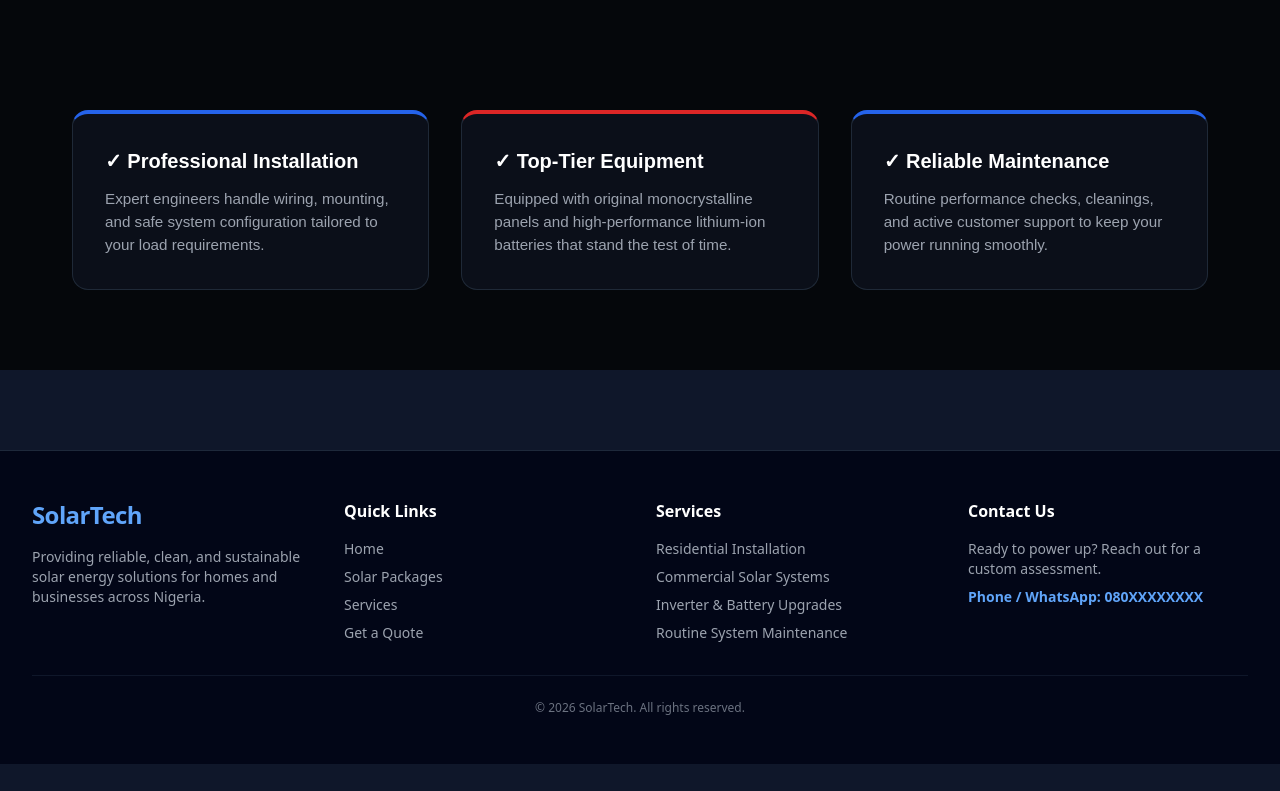
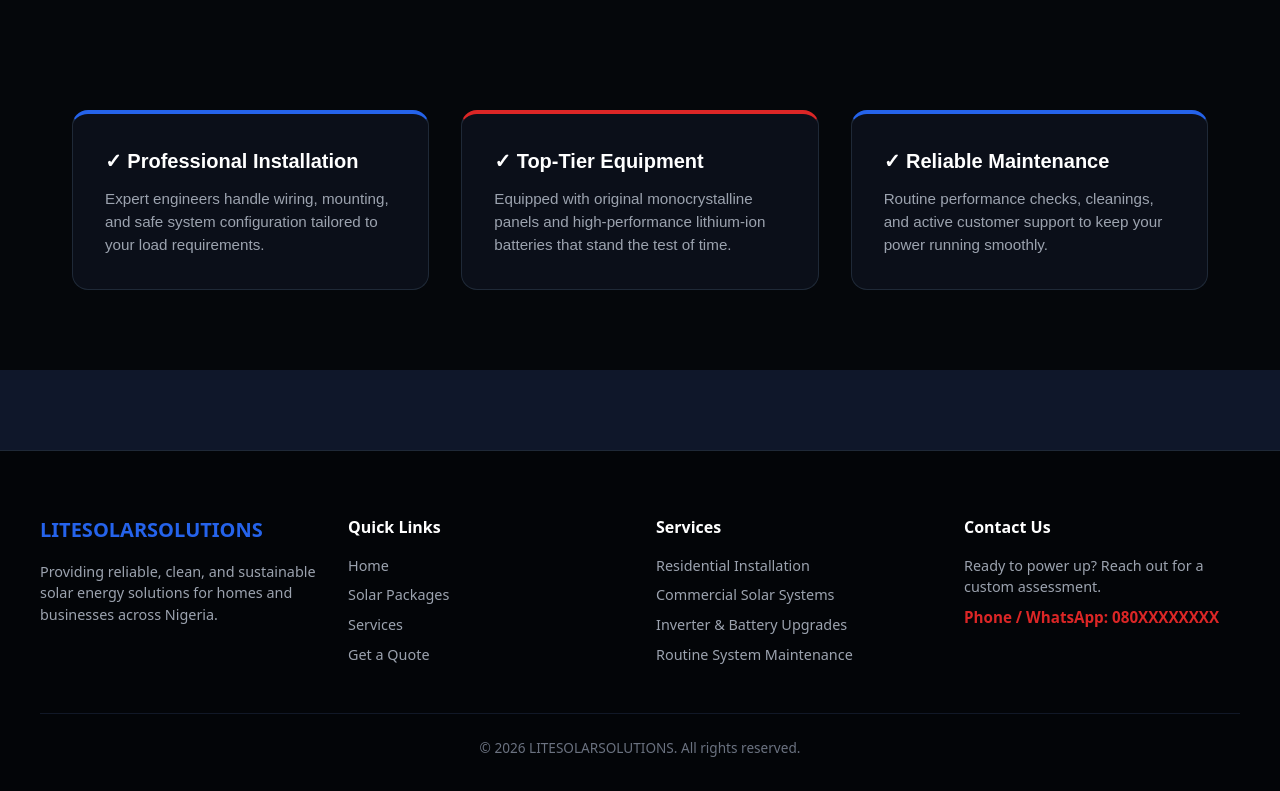
Before and after one commit to litesolar/litesolarsolutions, a Next.js app: page / in a window 1280 px wide. Shown: the part 581-1372 px from the top of the page. Before the commit the page ends 1345 px from the top, so only its background shows below. Built offline with nearby package versions, Linux system fonts and the light colour scheme.

Commit message:
Update Footer.jsx

```diff
--- a/app/components/Footer.jsx
+++ b/app/components/Footer.jsx
@@ -2,28 +2,28 @@ import Link from 'next/link';
 
 export default function Footer() {
   return (
-    <footer className="bg-slate-950 border-t border-slate-800 text-gray-400 py-12 px-4 sm:px-6 lg:px-8 mt-20">
-      <div className="max-w-7xl mx-auto grid grid-cols-1 md:grid-cols-4 gap-8 mb-8">
+    <footer style={{ backgroundColor: '#030508', borderTop: '1px solid #1f2937', color: '#9ca3af', padding: '4rem 2rem 2rem 2rem', marginTop: '5rem' }}>
+      <div style={{ maxWidth: '1200px', margin: '0 auto', display: 'grid', gridTemplateColumns: 'repeat(auto-fit, minmax(220px, 1fr))', gap: '2rem', marginBottom: '3rem' }}>
         <div>
-          <span className="text-2xl font-bold tracking-tight text-blue-400">SolarTech</span>
-          <p className="mt-4 text-sm text-gray-400">
+          <span style={{ fontSize: '1.25rem', fontWeight: '900', color: '#2563eb' }}>LITESOLARSOLUTIONS</span>
+          <p style={{ marginTop: '1rem', fontSize: '0.9rem', color: '#9ca3af', lineHeight: '1.5' }}>
             Providing reliable, clean, and sustainable solar energy solutions for homes and businesses across Nigeria.
           </p>
         </div>
 
         <div>
-          <h4 className="text-white font-semibold mb-4">Quick Links</h4>
-          <ul className="space-y-2 text-sm">
-            <li><Link href="/" className="hover:text-blue-400 transition">Home</Link></li>
-            <li><Link href="/packages" className="hover:text-blue-400 transition">Solar Packages</Link></li>
-            <li><Link href="/services" className="hover:text-blue-400 transition">Services</Link></li>
-            <li><Link href="/quote" className="hover:text-blue-400 transition">Get a Quote</Link></li>
+          <h4 style={{ color: '#ffffff', fontWeight: '700', marginBottom: '1rem' }}>Quick Links</h4>
+          <ul style={{ listStyle: 'none', padding: 0, margin: 0, display: 'flex', flexDirection: 'column', gap: '0.5rem', fontSize: '0.9rem' }}>
+            <li><Link href="/" style={{ color: '#9ca3af', textDecoration: 'none' }}>Home</Link></li>
+            <li><Link href="/packages" style={{ color: '#9ca3af', textDecoration: 'none' }}>Solar Packages</Link></li>
+            <li><Link href="/services" style={{ color: '#9ca3af', textDecoration: 'none' }}>Services</Link></li>
+            <li><Link href="/quote" style={{ color: '#9ca3af', textDecoration: 'none' }}>Get a Quote</Link></li>
           </ul>
         </div>
 
         <div>
-          <h4 className="text-white font-semibold mb-4">Services</h4>
-          <ul className="space-y-2 text-sm">
+          <h4 style={{ color: '#ffffff', fontWeight: '700', marginBottom: '1rem' }}>Services</h4>
+          <ul style={{ listStyle: 'none', padding: 0, margin: 0, display: 'flex', flexDirection: 'column', gap: '0.5rem', fontSize: '0.9rem', color: '#9ca3af' }}>
             <li>Residential Installation</li>
             <li>Commercial Solar Systems</li>
             <li>Inverter & Battery Upgrades</li>
@@ -32,14 +32,14 @@ export default function Footer() {
         </div>
 
         <div>
-          <h4 className="text-white font-semibold mb-4">Contact Us</h4>
-          <p className="text-sm text-gray-400 mb-2">Ready to power up? Reach out for a custom assessment.</p>
-          <p className="text-sm text-blue-400 font-semibold">Phone / WhatsApp: 080XXXXXXXX</p>
+          <h4 style={{ color: '#ffffff', fontWeight: '700', marginBottom: '1rem' }}>Contact Us</h4>
+          <p style={{ fontSize: '0.9rem', color: '#9ca3af', marginBottom: '0.5rem' }}>Ready to power up? Reach out for a custom assessment.</p>
+          <p style={{ fontSize: '0.95rem', color: '#dc2626', fontWeight: '700' }}>Phone / WhatsApp: 080XXXXXXXX</p>
         </div>
       </div>
 
-      <div className="max-w-7xl mx-auto border-t border-slate-900 pt-6 text-center text-xs text-gray-500">
-        &copy; {new Date().getFullYear()} SolarTech. All rights reserved.
+      <div style={{ maxWidth: '1200px', margin: '0 auto', borderTop: '1px solid #111827', paddingTop: '1.5rem', textAlign: 'center', fontSize: '0.85rem', color: '#6b7280' }}>
+        &copy; {new Date().getFullYear()} LITESOLARSOLUTIONS. All rights reserved.
       </div>
     </footer>
   );
```
